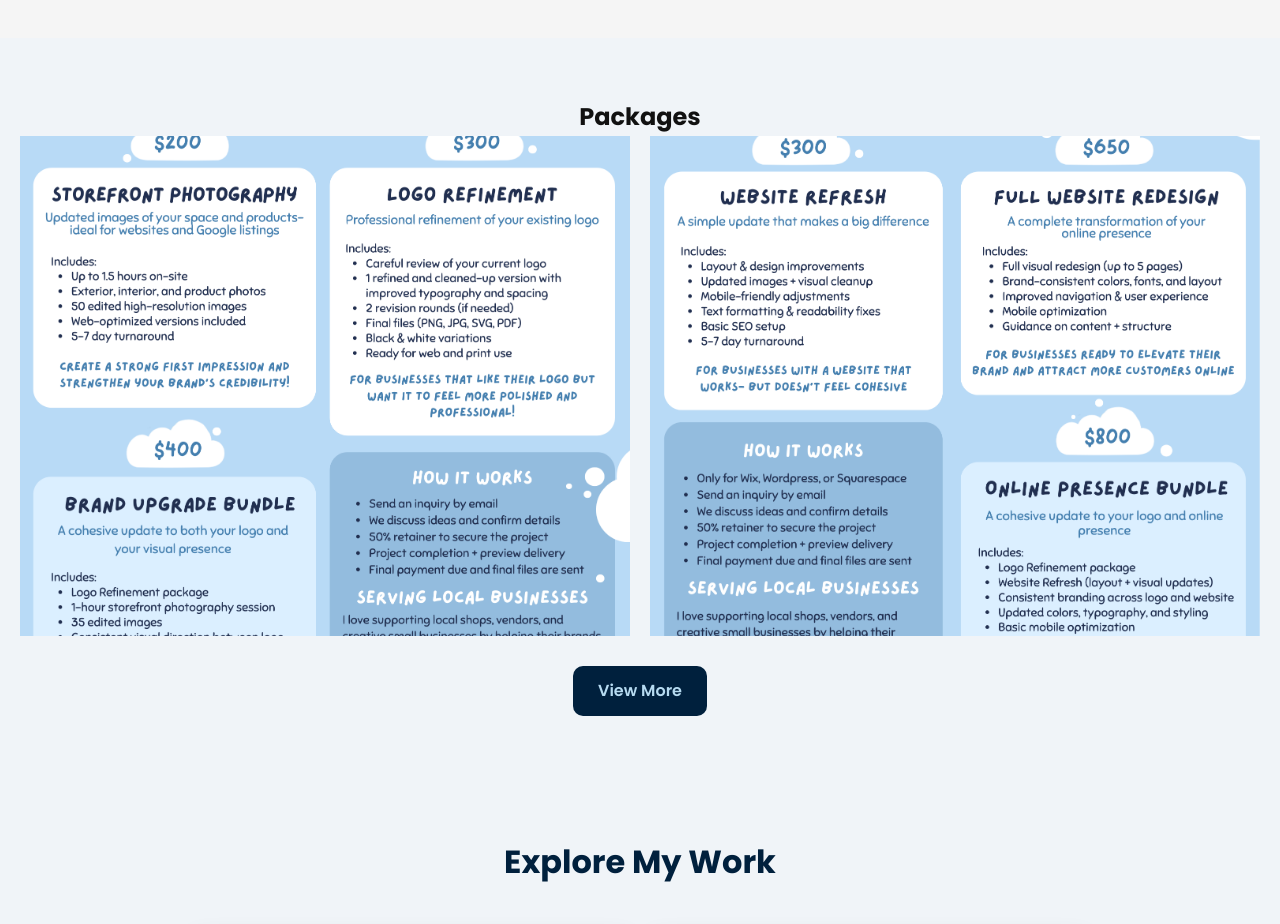
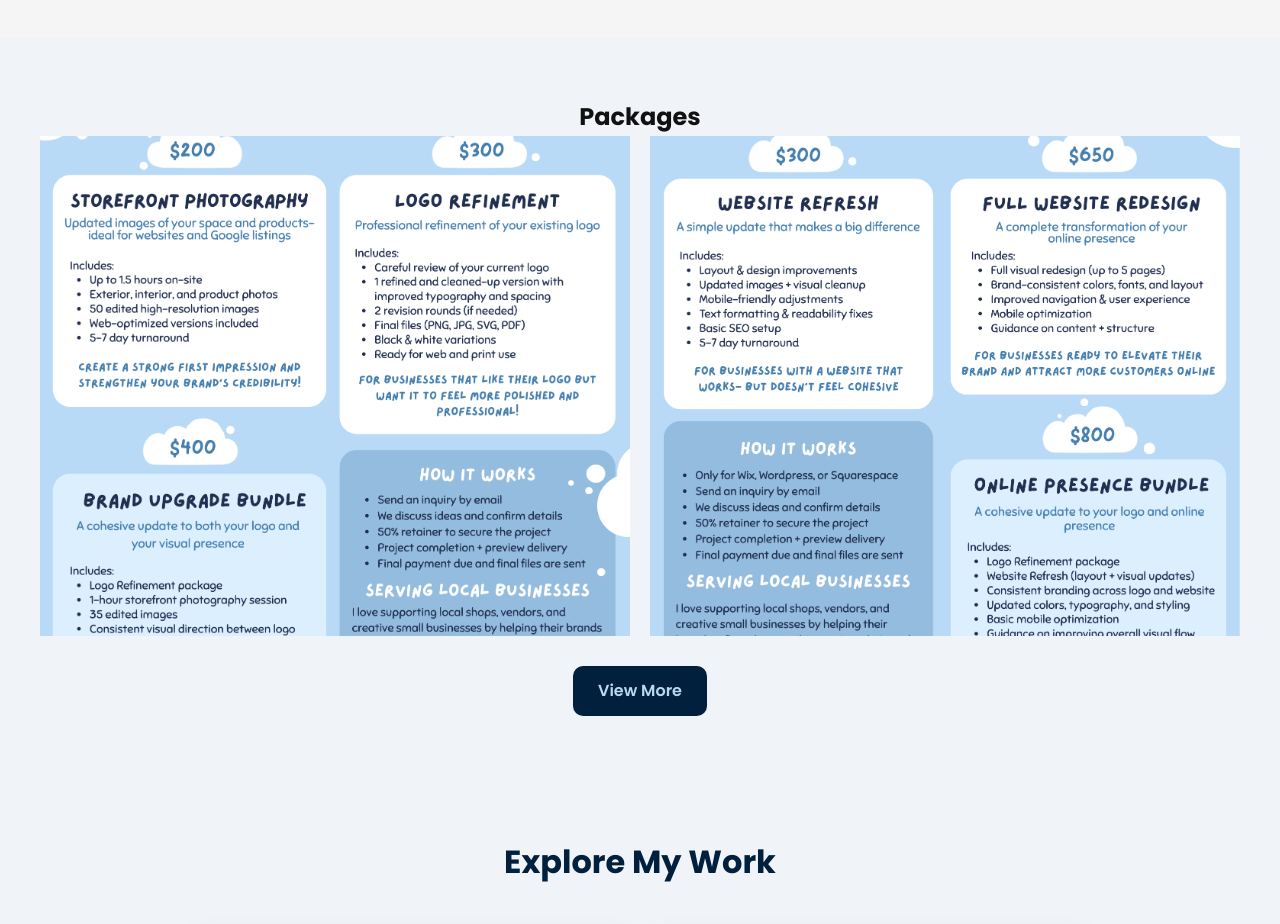
Before and after one commit to emmjoelle/portfolio-site, a website built with Vite: page index.html in a window 1280 px wide. Shown: the part 1340-2264 px from the top of the page. Built offline with nearby package versions, Linux system fonts and the light colour scheme; a script that the page names is missing.

Commit message:
one thing

```diff
--- a/css/style.css
+++ b/css/style.css
@@ -595,7 +595,8 @@ padding: 80px 20px 50px 20px;
 .package-images {
   display: flex;
   gap: 20px;
-  margin-bottom: 30px;
+  max-width: 1200px;
+  margin: 0 auto 30px;
 }
 
 /* Make images take up equal space */
```
